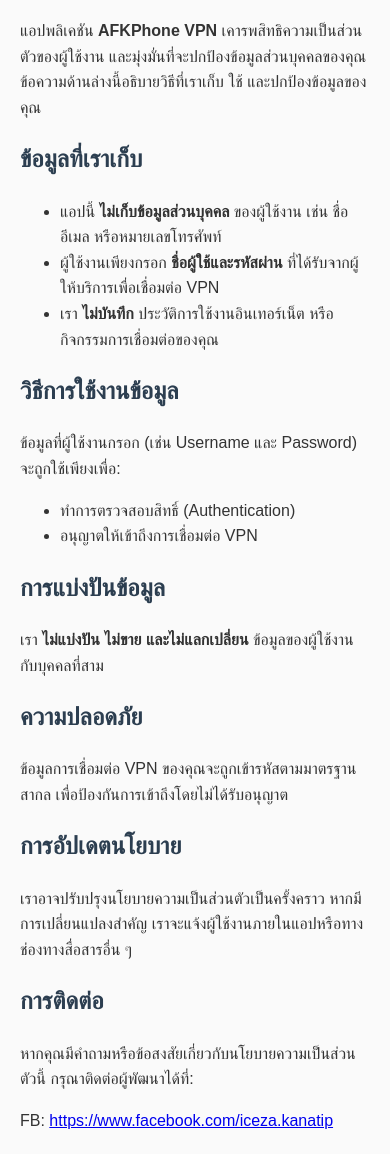
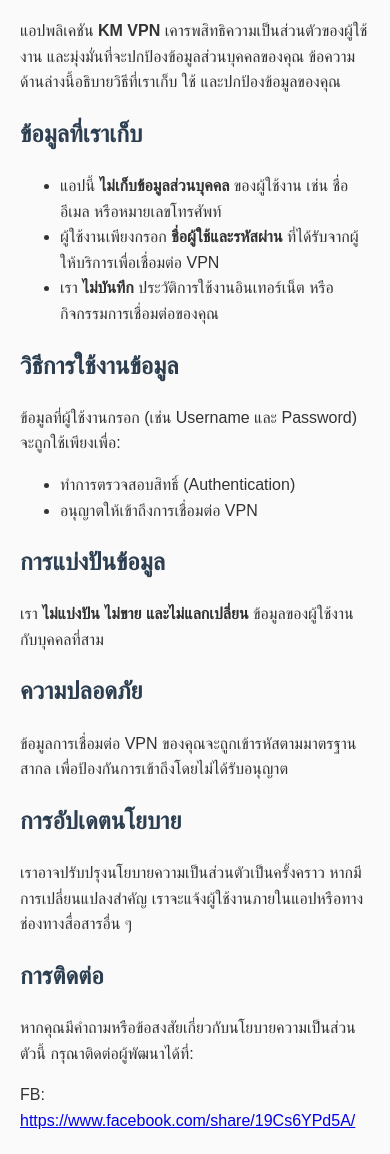
Before and after one commit to man-mj/jaotow.github.io, a plain HTML site: page privacy-afkphone.html in a window 390 px wide. Shown: the part 76-1230 px from the top of the page. Drawn offline with Linux system fonts and the light colour scheme.

Commit message:
Update privacy-afkphone.html

```diff
--- a/privacy-afkphone.html
+++ b/privacy-afkphone.html
@@ -2,7 +2,7 @@
 <html lang="th">
 <head>
   <meta charset="UTF-8">
-  <title>นโยบายความเป็นส่วนตัว - AFKPhone VPN</title>
+  <title>นโยบายความเป็นส่วนตัว - KM VPN</title>
   <style>
     body {
       font-family: Arial, sans-serif;
@@ -19,7 +19,7 @@
 <body>
 
   <h1>นโยบายความเป็นส่วนตัว</h1>
-  <p>แอปพลิเคชัน <strong>AFKPhone VPN</strong> เคารพสิทธิความเป็นส่วนตัวของผู้ใช้งาน และมุ่งมั่นที่จะปกป้องข้อมูลส่วนบุคคลของคุณ ข้อความด้านล่างนี้อธิบายวิธีที่เราเก็บ ใช้ และปกป้องข้อมูลของคุณ</p>
+  <p>แอปพลิเคชัน <strong>KM VPN</strong> เคารพสิทธิความเป็นส่วนตัวของผู้ใช้งาน และมุ่งมั่นที่จะปกป้องข้อมูลส่วนบุคคลของคุณ ข้อความด้านล่างนี้อธิบายวิธีที่เราเก็บ ใช้ และปกป้องข้อมูลของคุณ</p>
 
   <h2>ข้อมูลที่เราเก็บ</h2>
   <ul>
@@ -47,7 +47,7 @@
   <h2>การติดต่อ</h2>
   <p>หากคุณมีคำถามหรือข้อสงสัยเกี่ยวกับนโยบายความเป็นส่วนตัวนี้ กรุณาติดต่อผู้พัฒนาได้ที่:</p>
   <p>
-    FB: <a href="https://www.facebook.com/iceza.kanatip">https://www.facebook.com/iceza.kanatip</a>
+    FB: <a href="https://www.facebook.com/share/19Cs6YPd5A/">https://www.facebook.com/share/19Cs6YPd5A/</a>
   </p>
 
 </body>
```
